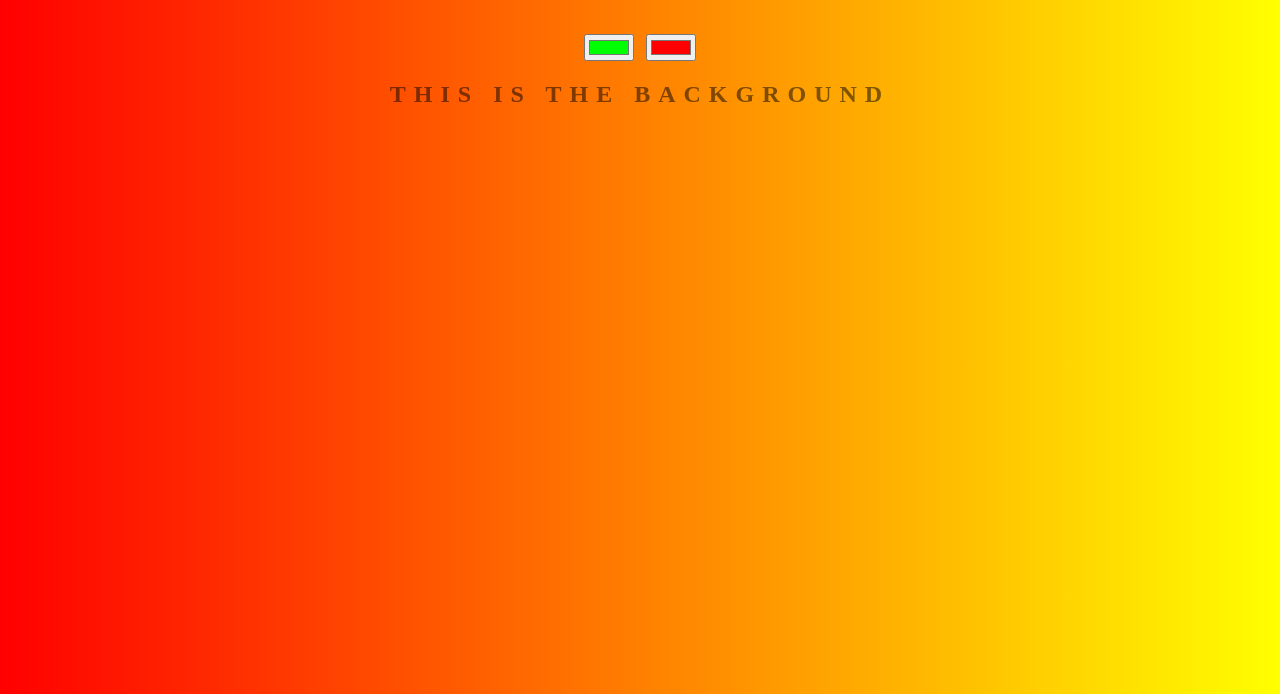
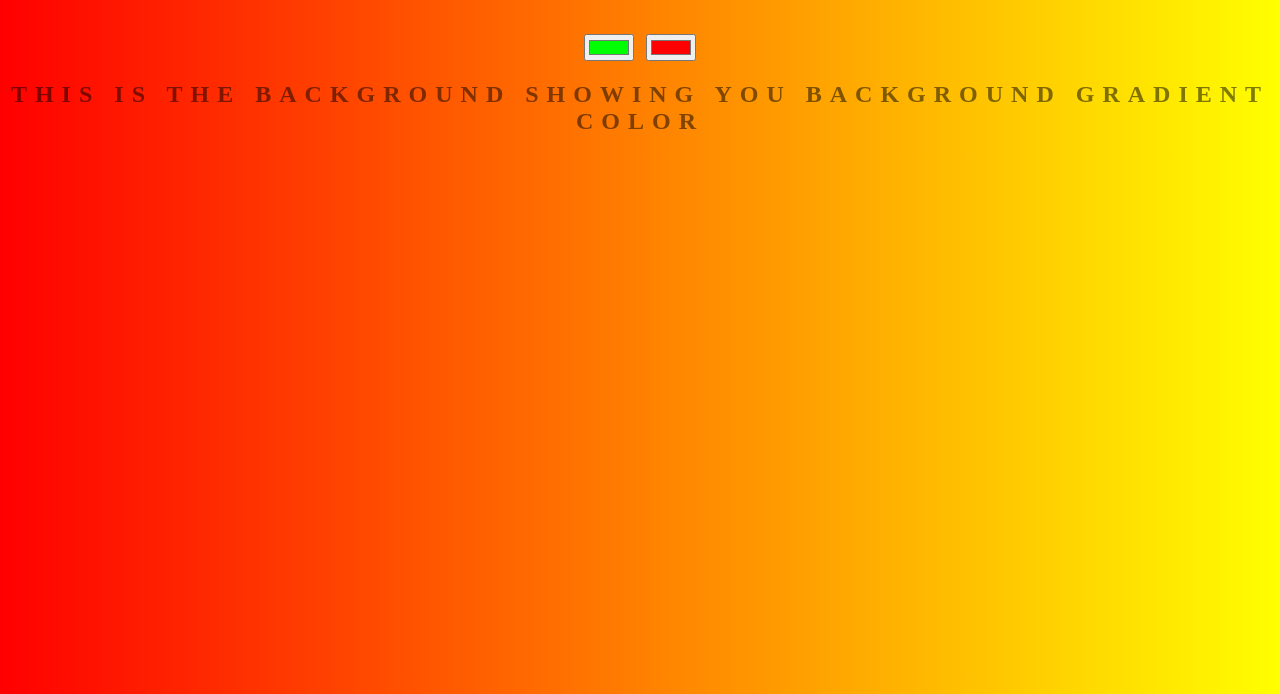
Before and after one commit to shubham9614/background-generator, a plain HTML site: page index.html in a window 1280 px wide. Shown: the part 106-800 px from the top of the page. Drawn offline with Linux system fonts and the light colour scheme.

```diff
--- a/index.html
+++ b/index.html
@@ -8,7 +8,7 @@
 <h1>COOL generator</h1>
 <input class="color1"type="color" name="color1"value="#00ff00">
 <input class="color2" type="color" name="color2"value="#ff0000">
-<h2>this is the Background</h2>
+<h2>this is the Background showing you background gradient color</h2>
 
 <h3></h3>
 <script type="text/javascript"src="script.js"></script>
```
